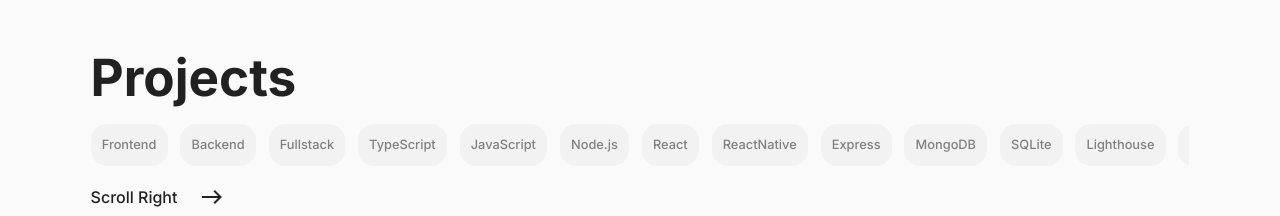
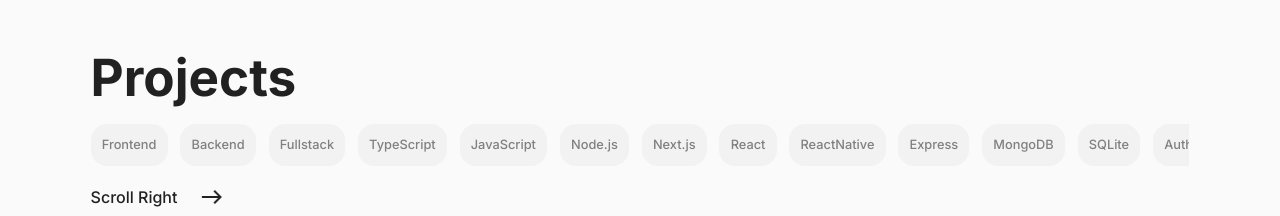
Before and after one commit to gunnar-miklis/portfolio, a React (Vite) app: page / in a window 1280 px wide. Shown: the part 1660-1876 px from the top of the page. Built offline with nearby package versions, Linux system fonts and the light colour scheme.

Commit message:
rename "technolgies" into "tags"

```diff
--- a/src/components/gallery/Card.tsx
+++ b/src/components/gallery/Card.tsx
@@ -25,7 +25,7 @@ type CardProps = {
   children: ReactNode;
   className: string;
   title: string;
-  technologies: string[];
+  tags: string[];
   imageSources: string[];
   category?: string;
   date?: string;
@@ -40,7 +40,7 @@ export default function Card({
   title,
   category,
   date,
-  technologies,
+  tags,
   imageSources,
   liveDemo,
   sourceCode,
@@ -257,16 +257,16 @@ export default function Card({
             <div className='card-description'>{children}</div>
           </div>
 
-          {/* technologies */}
+          {/* tags */}
           <div
             className='paper paper-spacing-sm'
             style={{ flexFlow: 'row wrap' }}
-            title='Technologies'
-            aria-label='Technologies'
+            title='Tags'
+            aria-label='Tags'
           >
-            {technologies.map((tech, i) => (
+            {tags.map((tag, i) => (
               <span className='chip' key={i}>
-                <p>{tech}</p>
+                <p>{tag}</p>
               </span>
             ))}
           </div>
--- a/src/components/gallery/GalleryWithHorizontalScroll.tsx
+++ b/src/components/gallery/GalleryWithHorizontalScroll.tsx
@@ -44,7 +44,7 @@ export default function GalleryWithHorizontalScroll({ projects }: { projects: Pr
               title={project.title}
               category={project.category}
               date={project.date}
-              technologies={project.technologies}
+              tags={project.tags}
               liveDemo={project.liveDemo}
               sourceCode={project.sourceCode}
               imageSources={project.imageSources}
--- a/src/components/gallery/ProjectsFilter.tsx
+++ b/src/components/gallery/ProjectsFilter.tsx
@@ -2,7 +2,7 @@ import { useEffect, useState } from 'react';
 import type { Dispatch, SetStateAction } from 'react';
 
 import type { Project } from '@/data/projects';
-import { type Filter, selectedFilters as initalFilters } from '@/data/filter';
+import { type TagsFilter, selectedFilters as initalFilters } from '@/data/filter';
 import '@/styles/gallery/projects-filter.css';
 
 type ProjectsFilterProps = {
@@ -16,16 +16,16 @@ export default function ProjectsFilter({
   filteredProjects,
   setFilteredProjects,
 }: ProjectsFilterProps) {
-  const [activeFilters, setActiveFilters] = useState<Filter[]>([]);
-  const [inactiveFilters, setInactiveFilters] = useState<Filter[]>(initalFilters);
+  const [activeFilters, setActiveFilters] = useState<TagsFilter[]>([]);
+  const [inactiveFilters, setInactiveFilters] = useState<TagsFilter[]>(initalFilters);
 
   // ACTIVE FILTERS: filter all projects by active filters or reset to show all projects
   useEffect(() => {
     if (activeFilters.length) {
-      // filter all projects, return those projects which use the technologies listed in activeFilters
+      // filter all projects, return those projects which use the tags listed in activeFilters
       // COMMENT: use some() to include any project that matches any filter combination (include all matches). use every() to only include those projects which exactly matche the filter combination (narrow down the matches)
       const filterResults = projects.filter((project) =>
-        activeFilters.every((tech) => project.technologies.includes(tech)),
+        activeFilters.every((tag) => project.tags.includes(tag)),
       );
       setFilteredProjects(filterResults);
     } else {
@@ -40,17 +40,19 @@ export default function ProjectsFilter({
       setActiveFilters((prevState) => [...prevState, selectedFilter]);
 
       // remove from inactive filter
-      const updatedFilters: Filter[] = inactiveFilters.filter(
+      const updatedFilters: TagsFilter[] = inactiveFilters.filter(
         (filter) => filter !== selectedFilter,
       );
       setInactiveFilters(updatedFilters);
     } else {
       // remove from active filter
-      const updatedFilters: Filter[] = activeFilters.filter((filter) => filter !== selectedFilter);
+      const updatedFilters: TagsFilter[] = activeFilters.filter(
+        (filter) => filter !== selectedFilter,
+      );
       setActiveFilters(updatedFilters);
 
       // add to inactive filter + sort back to inital position
-      const sortedFilters: Filter[] = initalFilters.filter(
+      const sortedFilters: TagsFilter[] = initalFilters.filter(
         (filter) => inactiveFilters.includes(filter) || selectedFilter === filter,
       );
       setInactiveFilters(sortedFilters);
@@ -72,27 +74,27 @@ export default function ProjectsFilter({
   return (
     <div className='gallery-filter'>
       {!!activeFilters.length &&
-        activeFilters.map((tech) => (
-          <div className='filters' key={tech}>
+        activeFilters.map((tag) => (
+          <div className='filters' key={tag}>
             <button
               className='button chip active-filter'
-              onClick={() => updateActiveFilters(tech)}
-              title={`Filter by: ${tech}`}
-              aria-label={`Filter by: ${tech}`}
+              onClick={() => updateActiveFilters(tag)}
+              title={`Filter by: ${tag}`}
+              aria-label={`Filter by: ${tag}`}
             >
-              {tech}
+              {tag}
             </button>
           </div>
         ))}
-      {inactiveFilters.map((tech) => (
-        <div className='filters' key={tech}>
+      {inactiveFilters.map((tag) => (
+        <div className='filters' key={tag}>
           <button
             className='button chip'
-            onClick={() => updateActiveFilters(tech)}
-            title={`Filter by: ${tech}`}
-            aria-label={`Filter by: ${tech}`}
+            onClick={() => updateActiveFilters(tag)}
+            title={`Filter by: ${tag}`}
+            aria-label={`Filter by: ${tag}`}
           >
-            {tech}
+            {tag}
           </button>
         </div>
       ))}
--- a/src/data/filter.ts
+++ b/src/data/filter.ts
@@ -1,37 +1,32 @@
 import { projects } from '@/data/projects';
 
-export type Filter = string;
+export type TagsFilter = string;
 
 // set a list of filters manually
-export const selectedFilters: Filter[] = [
+export const selectedFilters: TagsFilter[] = [
   'Frontend',
   'Backend',
   'Fullstack',
   'TypeScript',
   'JavaScript',
   'Node.js',
+  'Next.js',
   'React',
   'ReactNative',
   'Express',
   'MongoDB',
   'SQLite',
-  'Lighthouse',
   'Authentication',
-  'MaterialUI',
-  'CI',
-  'CI/CD',
   'REST',
-  'SPA',
   'SSR',
   'CSR',
-  'OOP',
   'Accessibility',
 ];
 
-// set a list filters dynamically based on the technologies inside projects data
-export function getAllFiltersFromProjects(): Filter[] {
-  const allTechs = projects.map(({ technologies }) => technologies.join(', '));
-  const uniqueTechs = [...new Set(allTechs)];
-  const sortedTechs = uniqueTechs.toSorted((a, b) => a.localeCompare(b));
-  return sortedTechs;
+// set a list filters dynamically based on the tags inside projects data
+export function getAllFiltersFromProjects(): TagsFilter[] {
+  const allTags = projects.map(({ tags }) => tags.join(', '));
+  const uniqueTags = [...new Set(allTags)];
+  const sortedTags = uniqueTags.toSorted((a, b) => a.localeCompare(b));
+  return sortedTags;
 }
--- a/src/data/projects.tsx
+++ b/src/data/projects.tsx
@@ -20,7 +20,7 @@ export type Project = {
   id: number;
   title: string;
   content: ReactNode;
-  technologies: string[];
+  tags: string[];
   imageSources: string[];
   category?: 'Semi-Professional' | 'Educational Project' | 'Practice.Learn.Improve.';
   date?: string;
@@ -35,7 +35,7 @@ const unsortedProjects: Project[] = [
     title: 'Spotify Playlist Assistant (Prototype)',
     category: 'Semi-Professional',
     date: 'Sep 2024',
-    technologies: [
+    tags: [
       'Fullstack',
       'Frontend',
       'Typescript',
@@ -82,7 +82,7 @@ const unsortedProjects: Project[] = [
     title: 'Introduction to Next.js',
     category: 'Educational Project',
     date: 'Aug 2024',
-    technologies: [
+    tags: [
       'Fullstack',
       'SSR',
       'CSR',
@@ -168,7 +168,7 @@ const unsortedProjects: Project[] = [
     title: 'Event Ticketing',
     category: 'Semi-Professional',
     date: 'May 2024',
-    technologies: [
+    tags: [
       'Frontend',
       'TypeScript',
       'SQLite',
@@ -228,7 +228,7 @@ const unsortedProjects: Project[] = [
     title: 'Portfolio - Gunnar Miklis',
     category: 'Semi-Professional',
     date: 'Jun 2024',
-    technologies: [
+    tags: [
       'Frontend',
       'Accessibility',
       'CI/CD',
@@ -273,7 +273,7 @@ const unsortedProjects: Project[] = [
     title: 'Tip Calculator',
     category: 'Practice.Learn.Improve.',
     date: 'Aug 2023',
-    technologies: ['Frontend', 'CI/CD', 'JavaScript', 'React', 'Vite', 'MaterialUI', 'JSS'],
+    tags: ['Frontend', 'CI/CD', 'JavaScript', 'React', 'Vite', 'MaterialUI', 'JSS'],
     liveDemo: 'https://main--tip-calculator-57d393.netlify.app/',
     sourceCode:
       'https://github.com/gunnar-miklis/frontend-challenges/tree/main/tip-calculator/solutions/react-mui',
@@ -310,7 +310,7 @@ const unsortedProjects: Project[] = [
     title: 'Web Platform',
     category: 'Practice.Learn.Improve.',
     date: 'Aug 2023',
-    technologies: ['Frontend', 'JavaScript', 'React', 'Vite', 'MaterialUI', 'JSS', 'GitHubPages'],
+    tags: ['Frontend', 'JavaScript', 'React', 'Vite', 'MaterialUI', 'JSS', 'GitHubPages'],
     liveDemo: 'https://gunnar-miklis.github.io/intro-to-material-ui-react/',
     sourceCode: 'https://github.com/gunnar-miklis/intro-to-material-ui-react',
     imageSources: [webPlat],
@@ -355,7 +355,7 @@ const unsortedProjects: Project[] = [
     title: 'Summary Component',
     category: 'Practice.Learn.Improve.',
     date: 'Jul 2023',
-    technologies: ['Frontend', 'HTML', 'CSS', 'React', 'Vite'],
+    tags: ['Frontend', 'HTML', 'CSS', 'React', 'Vite'],
     sourceCode:
       'https://github.com/gunnar-miklis/frontend-challenges/tree/main/summary-component/solutions',
     imageSources: [sumComp],
@@ -371,7 +371,7 @@ const unsortedProjects: Project[] = [
     title: 'QR Code Component',
     category: 'Practice.Learn.Improve.',
     date: 'Jul 2023',
-    technologies: ['Frontend', 'HTML', 'CSS', 'Bootstrap', 'ReactNative', 'ExpoGo'],
+    tags: ['Frontend', 'HTML', 'CSS', 'Bootstrap', 'ReactNative', 'ExpoGo'],
     sourceCode:
       'https://github.com/gunnar-miklis/frontend-challenges/tree/main/qr-code-component/solutions',
     imageSources: [qrComp],
@@ -404,7 +404,7 @@ const unsortedProjects: Project[] = [
     title: 'Wait...? That level, again?',
     category: 'Educational Project',
     date: 'Apr 2023',
-    technologies: [
+    tags: [
       'Frontend',
       'DRY',
       'KISS',
@@ -468,7 +468,7 @@ const unsortedProjects: Project[] = [
     title: 'RepCount',
     category: 'Educational Project',
     date: 'Apr 2023',
-    technologies: [
+    tags: [
       'Backend',
       'SSR',
       'CRUD',
@@ -533,7 +533,7 @@ const unsortedProjects: Project[] = [
     title: 'SleepMinder',
     category: 'Educational Project',
     date: 'May 2023',
-    technologies: [
+    tags: [
       'Fullstack',
       'CSR',
       'SPA',
@@ -594,7 +594,7 @@ const unsortedProjects: Project[] = [
     id: 2,
     title: 'Coding Challenges',
     category: 'Practice.Learn.Improve.',
-    technologies: ['Coding', 'JavaScript', 'RegEx'],
+    tags: ['Coding', 'JavaScript', 'RegEx'],
     sourceCode: 'https://github.com/gunnar-miklis/coding-challenges',
     imageSources: [
       'https://raw.githubusercontent.com/codewars/branding/master/light-text-logo-vertical.png',
@@ -635,7 +635,7 @@ const unsortedProjects: Project[] = [
     id: 3,
     title: 'TypeScript Learning Path',
     category: 'Practice.Learn.Improve.',
-    technologies: ['Coding', 'TypeScript'],
+    tags: ['Coding', 'TypeScript'],
     sourceCode: 'https://github.com/gunnar-miklis/learn-typescript/tree/main/ms-learning-path',
     imageSources: [tsLearning],
     content: (
@@ -689,7 +689,7 @@ const unsortedProjects: Project[] = [
     title: 'Journey to WebDev',
     category: 'Practice.Learn.Improve.',
     date: '2024',
-    technologies: [
+    tags: [
       'Frontend',
       'Backend',
       'Fullstack',
@@ -801,7 +801,7 @@ const unsortedProjects: Project[] = [
   {
     id: 0,
     title: 'Curious for more?',
-    technologies: ['GitHub'],
+    tags: ['GitHub'],
     imageSources: ['https://github.githubassets.com/assets/GitHub-Mark-ea2971cee799.png'],
     content: (
       <p>
```
